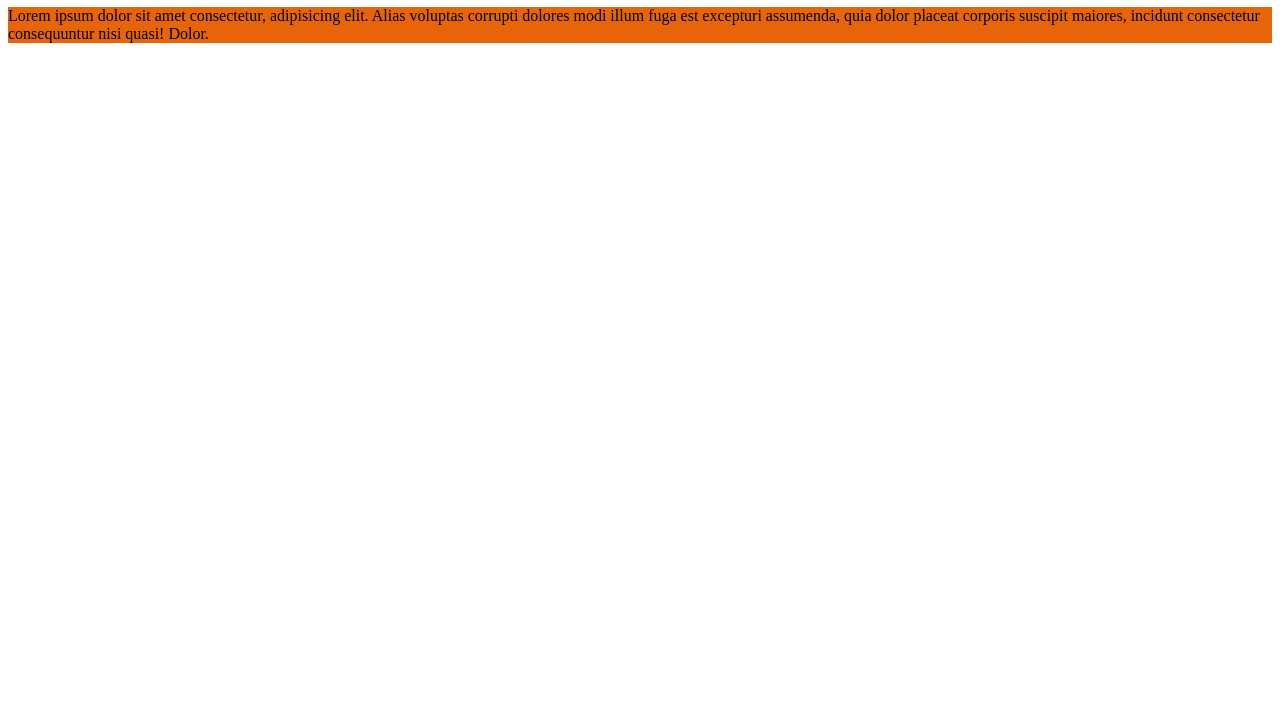
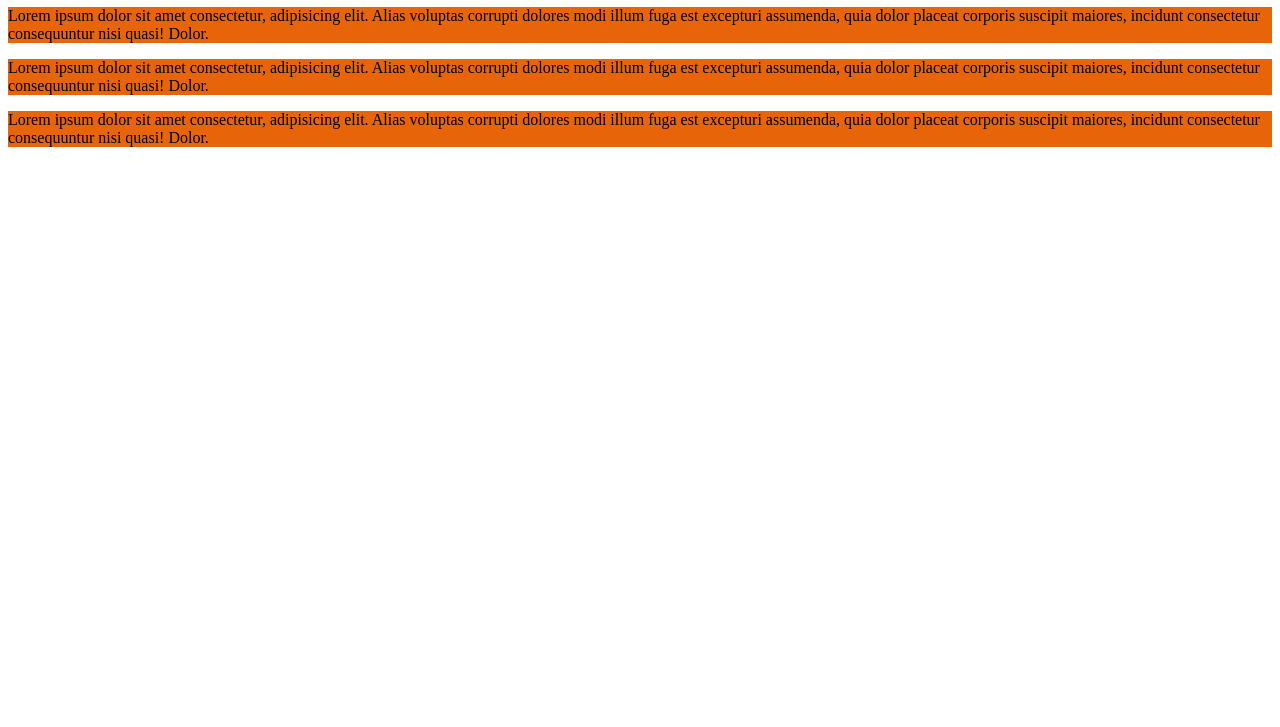
Before and after one commit to fahimrahman701/My-Website, a plain HTML site: page index.html in a window 1280 px wide. Shown: the part 73-800 px from the top of the page. Drawn offline with Linux system fonts and the light colour scheme.

Commit message:
Changes div background color

```diff
--- a/index.css
+++ b/index.css
@@ -1,3 +1,3 @@
-p{
+div{
     background-color: rgb(231, 101, 8);
 }
--- a/index.html
+++ b/index.html
@@ -15,5 +15,15 @@
             Lorem ipsum dolor sit amet consectetur, adipisicing elit. Alias voluptas corrupti dolores modi illum fuga est excepturi assumenda, quia dolor placeat corporis suscipit maiores, incidunt consectetur consequuntur nisi quasi! Dolor.
         </p>
     </div>
+    <div>
+        <p>
+            Lorem ipsum dolor sit amet consectetur, adipisicing elit. Alias voluptas corrupti dolores modi illum fuga est excepturi assumenda, quia dolor placeat corporis suscipit maiores, incidunt consectetur consequuntur nisi quasi! Dolor.
+        </p>
+    </div>
+    <div>
+        <p>
+            Lorem ipsum dolor sit amet consectetur, adipisicing elit. Alias voluptas corrupti dolores modi illum fuga est excepturi assumenda, quia dolor placeat corporis suscipit maiores, incidunt consectetur consequuntur nisi quasi! Dolor.
+        </p>
+    </div>
 </body>
 </html>
```
